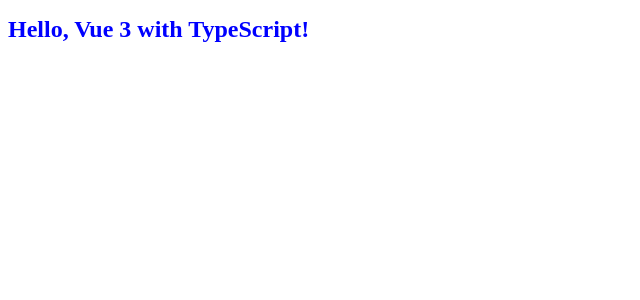
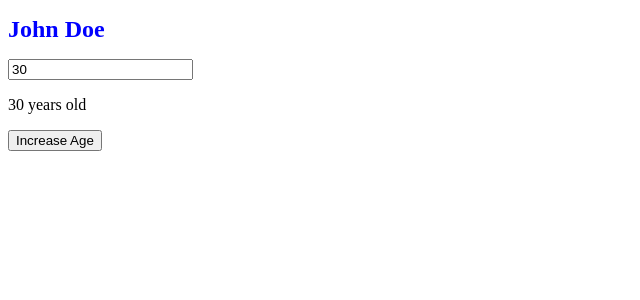
Before and after one commit to CedricGeng/work_demo, a Vue app: page / in a window 1280 px wide. Shown: the top 300 px of the page, without its empty margins (0-640 px from the left). Built offline with nearby package versions, Linux system fonts and the light colour scheme; the HTML template or start-up script is replaced by a standard one.

Commit message:
测试ref响应式数据

```diff
--- a/package.json
+++ b/package.json
@@ -22,6 +22,7 @@
     "typescript": "~6.0.0",
     "vite": "^8.0.8",
     "vite-plugin-vue-devtools": "^8.1.1",
+    "vite-plugin-vue-setup-extend": "^0.4.0",
     "vue-tsc": "^3.2.6"
   },
   "engines": {
--- a/src/App.vue
+++ b/src/App.vue
@@ -1,11 +1,9 @@
 <script setup lang="ts">
-  import Person from "./components/Person.vue"
+import Person from "./components/Person.vue"
 </script>
 
 <template>
   <Person />
 </template>
 
-<style scoped>
-
-</style>
+<style scoped></style>
--- a/src/components/Person.vue
+++ b/src/components/Person.vue
@@ -1,10 +1,14 @@
-<script setup lang="ts">
- import { ref } from 'vue'
- let message = ref('Hello, Vue 3 with TypeScript!')
+<script setup lang="ts" name="personComponent">
+import { ref } from "vue"
+let username = ref("John Doe")
+let age = ref(30)
 </script>
 
 <template>
-  <h1 class="person-title">{{message}}</h1>
+  <h1 class="person-title">{{ username }}</h1>
+  <input v-model="age" placeholder="Enter name" />
+  <p class="person-age">{{ age }} years old</p>
+  <button @click="age++">Increase Age</button>
 </template>
 
 <style scoped>
--- a/vite.config.ts
+++ b/vite.config.ts
@@ -1,18 +1,18 @@
-import { fileURLToPath, URL } from 'node:url'
+import { fileURLToPath, URL } from "node:url"
 
-import { defineConfig } from 'vite'
-import vue from '@vitejs/plugin-vue'
-import vueDevTools from 'vite-plugin-vue-devtools'
+import { defineConfig } from "vite"
+import vue from "@vitejs/plugin-vue"
+import vueDevTools from "vite-plugin-vue-devtools"
+
+// 此插件是为了解决在 Vue 3 中使用 <script setup> 时，无法直接使用组件名称的问题
+import SetupExtend from "vite-plugin-vue-setup-extend"
 
 // https://vite.dev/config/
 export default defineConfig({
-  plugins: [
-    vue(),
-    vueDevTools(),
-  ],
+  plugins: [vue(), SetupExtend(), vueDevTools()],
   resolve: {
     alias: {
-      '@': fileURLToPath(new URL('./src', import.meta.url))
+      "@": fileURLToPath(new URL("./src", import.meta.url)),
     },
   },
 })
```
Also changed, not shown: 1 other file (tests, documents, lock files or other folders).
